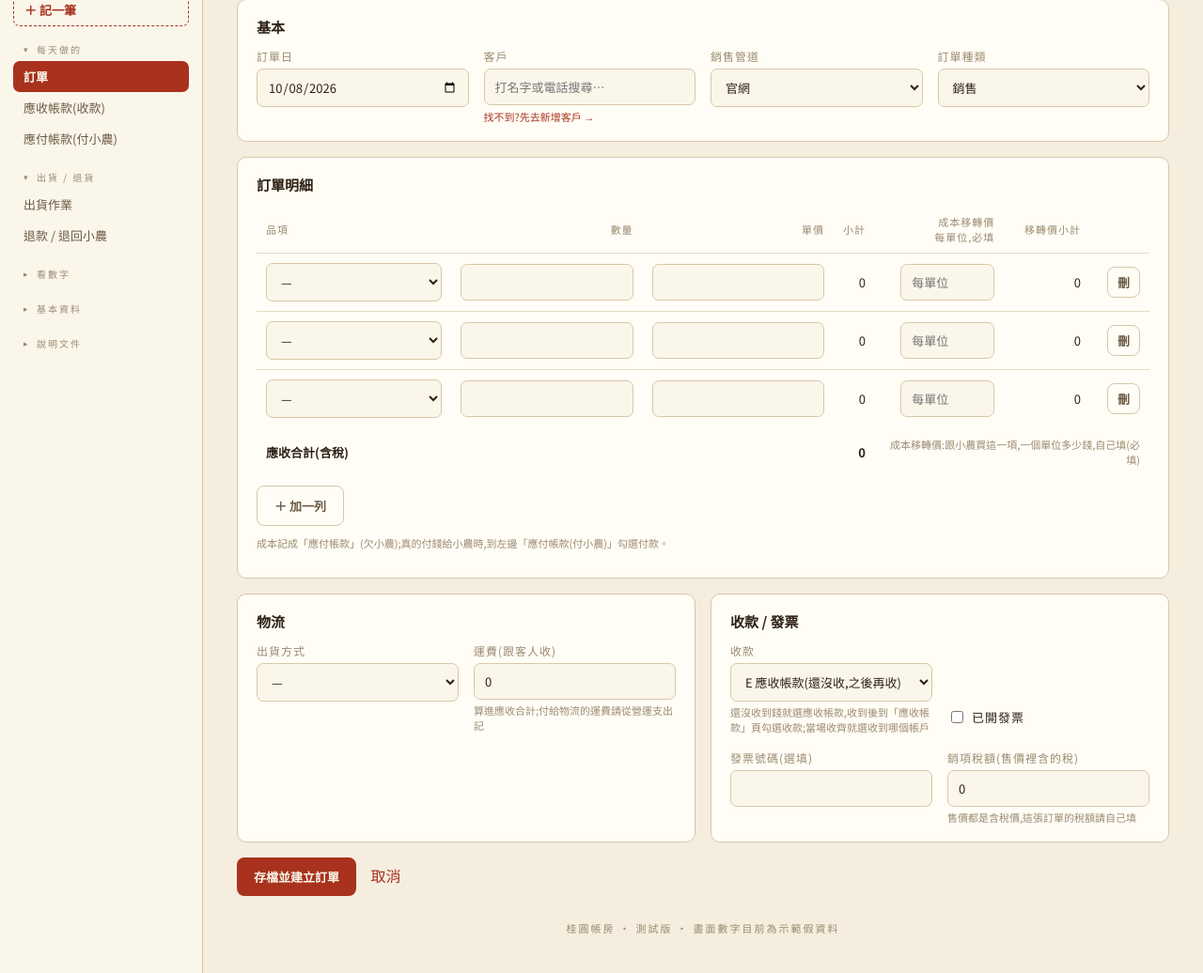
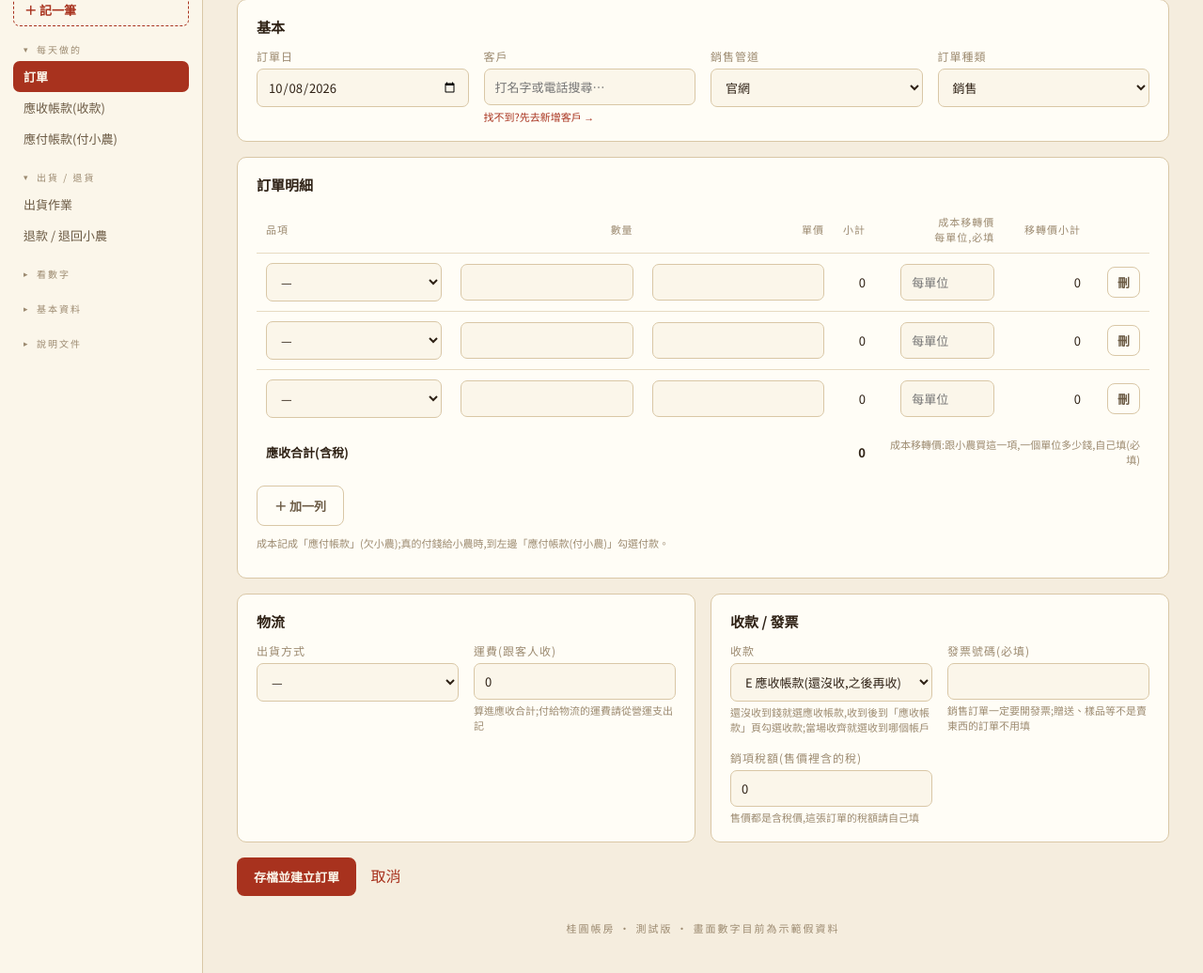
Before and after one commit to chihsuanwang/Jun-Shuo, a FastAPI app: page /orders/new in a window 1280 px wide. Shown: the part 121-1157 px from the top of the page at 94% size. Run offline with FastAPI, Linux system fonts and the light colour scheme; data comes from the database, SQL or seed files in the repository; parts of the project's set-up code (start-up, migrations or seed data) failed here and were passed over.

Commit message:
新增銷售訂單發票號碼必填
使用者要求建訂單一定要開發票;拿掉「已開發票」勾選框,填了號碼就算已開。非銷售訂單不用填;
編輯訂單維持勾了才必填,避免沒號碼的舊訂單改不動。

Co-Authored-By: Claude Opus 5.5 <noreply@anthropic.com>

```diff
--- a/app/main.py
+++ b/app/main.py
@@ -1220,9 +1220,11 @@ async def order_create(request: Request):
     # 實際付給物流的運費由家易從營運支出記(6114 運費),訂單不再自動記運費支出。
     shipping_fee = flt("shipping_fee_charged")
     total = subtotal - discount_total + shipping_fee
-    invoiced = 1 if one("invoiced") else 0
-    if invoiced and not one("tax_doc_no"):
+    # 銷售訂單一定要開發票、填發票號碼(2026-10-23 使用者決定);贈送 / 樣品等非銷售訂單不開。
+    # 編輯訂單(order_update)維持「勾了已開發票才要號碼」,不然沒號碼的舊訂單會改不動。
+    if order_kind == "銷售" and not one("tax_doc_no"):
         return RedirectResponse("/orders/new?err=invoice", status_code=303)
+    invoiced = 1 if one("tax_doc_no") else 0
     # 銷項稅額(2026-10-08):售價含稅,家易自己填稅額,系統不算;只擋明顯打錯(負數或比商品金額還大)
     sales_tax = flt("sales_tax") if order_kind == "銷售" else 0.0
     if sales_tax < 0 or (sales_tax and sales_tax >= total):
--- a/app/templates/orders_new.html
+++ b/app/templates/orders_new.html
@@ -6,7 +6,7 @@
 {% if request.query_params.get('ok') %}<div class="ok">訂單已建立。</div>{% endif %}
 {% if request.query_params.get('err') == 'required' %}<div class="ok" style="background:#F6E3D6;border-color:#E4B79C;color:#A8321E">請選擇客戶與銷售管道。</div>{% endif %}
 {% if request.query_params.get('err') == 'tax' %}<div class="ok" style="background:#F6E3D6;border-color:#E4B79C;color:#A8321E">銷項稅額不能是負數,也不能比商品金額還大,請再檢查一次。</div>{% endif %}
-{% if request.query_params.get('err') == 'invoice' %}<div class="ok" style="background:#F6E3D6;border-color:#E4B79C;color:#A8321E">勾了「已開發票」,發票號碼是必填的,請補上再存檔。</div>{% endif %}
+{% if request.query_params.get('err') == 'invoice' %}<div class="ok" style="background:#F6E3D6;border-color:#E4B79C;color:#A8321E">銷售訂單一定要開發票,請填上發票號碼再存檔。</div>{% endif %}
 {% if request.query_params.get('err') == 'cost' %}<div class="ok" style="background:#F6E3D6;border-color:#E4B79C;color:#A8321E">銷售訂單每一列都要填「成本移轉價」(跟小農買一個單位多少錢),不能是 0 或留空,請補上再存檔。</div>{% endif %}
 
 <form method="post" action="/orders">
@@ -78,12 +78,8 @@
       </select>
         <div class="muted" style="font-size:11px;margin-top:3px">還沒收到錢就選應收帳款,收到後到「應收帳款」頁勾選收款;當場收齊就選收到哪個帳戶</div>
       </div>
-      <div style="display:flex;align-items:flex-end;padding-bottom:9px">
-        <label style="display:flex;align-items:center;gap:6px;margin:0;font-size:13px;color:var(--ink)">
-          <input type="checkbox" name="invoiced" id="invoicedBox" value="1" style="width:auto"> 已開發票
-        </label>
-      </div>
-      <div><label id="taxDocLabel">發票號碼(選填)</label><input name="tax_doc_no" id="taxDocNo"></div>
+      <div><label id="taxDocLabel">發票號碼(必填)</label><input name="tax_doc_no" id="taxDocNo" required>
+        <div class="muted" id="taxDocHint" style="font-size:11px;margin-top:3px">銷售訂單一定要開發票;贈送、樣品等不是賣東西的訂單不用填</div></div>
       <div><label>銷項稅額<span class="muted">(售價裡含的稅)</span></label><input name="sales_tax" type="number" step="1" min="0" value="0">
         <div class="muted" style="font-size:11px;margin-top:3px">售價都是含稅價,這張訂單的稅額請自己填</div></div>
     </div>
@@ -265,13 +261,16 @@
 </script>
 <script>
 (function () {
-  var box = document.getElementById('invoicedBox'), num = document.getElementById('taxDocNo'),
+  // 銷售訂單一定要開發票(2026-10-23);贈送、樣品等非銷售訂單不開
+  var kind = document.querySelector('select[name="order_kind"]'), num = document.getElementById('taxDocNo'),
       label = document.getElementById('taxDocLabel');
   function toggle() {
-    num.required = box.checked;
-    label.textContent = box.checked ? '發票號碼' : '發票號碼(選填)';
+    var sale = kind.value === '銷售';
+    num.required = sale;
+    label.textContent = sale ? '發票號碼(必填)' : '發票號碼(不用填)';
   }
-  box.addEventListener('change', toggle);
+  kind.addEventListener('change', toggle);
+  toggle();
 })();
 </script>
 {% endblock %}
```
Also changed, not shown: app/docs/使用手冊.md (+6 -4 lines), app/docs/功能手冊.md (+1 -0 lines), app/docs/工作日誌.md (+12 -0 lines), app/docs/建置資料SOP.md (+1 -0 lines), app/docs/營運流程SOP.md (+1 -1 lines), app/docs/系統文件.md (+1 -1 lines).
